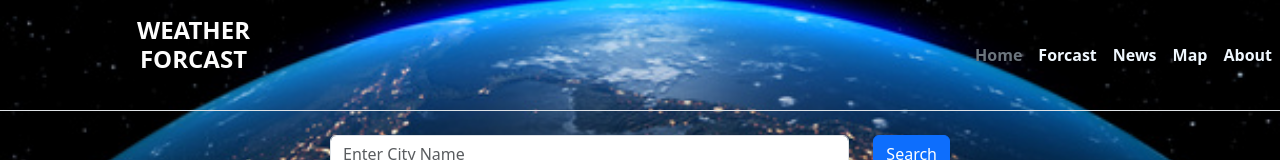
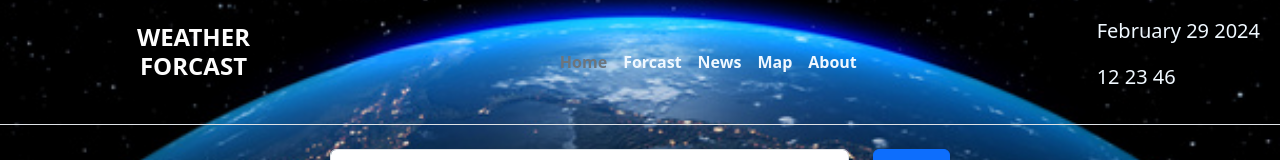
Before and after one commit to DamalR/weather-app, a React (Vite) app: page / in a window 1280 px wide. Shown: the top 160 px of the page. Built offline with nearby package versions, Linux system fonts and the light colour scheme.

Commit message:
Add Date and Time

```diff
--- a/package.json
+++ b/package.json
@@ -11,6 +11,7 @@
   },
   "dependencies": {
     "bootstrap": "^5.3.3",
+    "moment": "^2.30.1",
     "react": "^18.2.0",
     "react-bootstrap": "^2.10.1",
     "react-dom": "^18.2.0"
--- a/src/App.css
+++ b/src/App.css
@@ -18,7 +18,7 @@
     background-image: url('./assets/image/heder1.jpeg');
     background-size: 100% auto; /* Set the width to 100% and auto adjust the height */
     background-position: center; /* Center the background image */
-    height: 180px; /* Set your desired height */
+    height: 220px; /* Set your desired height */
   }
   #navButton .nav-link {
     font-weight: bold;
@@ -71,3 +71,9 @@
   #table{
     padding-right: 50px;
   }
+
+  #date-time{
+    padding-right: 20px;
+    color: aliceblue;
+    font-size: 20px;
+  }
--- a/src/App.tsx
+++ b/src/App.tsx
@@ -2,6 +2,7 @@ import { useState } from 'react';
 import './App.css'
 import 'bootstrap/dist/css/bootstrap.min.css'
 import 'bootstrap/dist/js/bootstrap.js'
+import moment from 'moment';
 
 
 
@@ -11,11 +12,14 @@ function App() {
   const [temperature, setTemperature] = useState("null");
   const [condition, setCondition] = useState("");
   const [image, setImage] = useState("");
-  const[location,setLocation] = useState("");
-  const[humidity,setHumidity] = useState("");
-  const[windSpeed,setWindSpeed] = useState("");
-  const[region,setRegion] = useState("");
-  const[country,setCountry] = useState("");
+  const [location, setLocation] = useState("");
+  const [humidity, setHumidity] = useState("");
+  const [windSpeed, setWindSpeed] = useState("");
+  const [region, setRegion] = useState("");
+  const [country, setCountry] = useState("");
+
+  const date = moment().format("MMMM DD YYYY");
+  const time = moment().format("HH mm ss");
 
   const handleSearch = async () => {
     try {
@@ -52,6 +56,10 @@ function App() {
             <li><a href="#" className="nav-link px-2">Map</a></li>
             <li><a href="#" className="nav-link px-2">About</a></li>
           </ul>
+          <div id='date-time'>
+            <p>{date} </p>
+            <p>{time} </p>
+          </div>
         </header>
         <div className="row justify-content-center">
           <div className="col-5">
@@ -112,8 +120,6 @@ function App() {
 
         </div>
       </div>
-
-
     </div>
   )
 }
```
Also changed, not shown: 1 other file (tests, documents, lock files or other folders).
